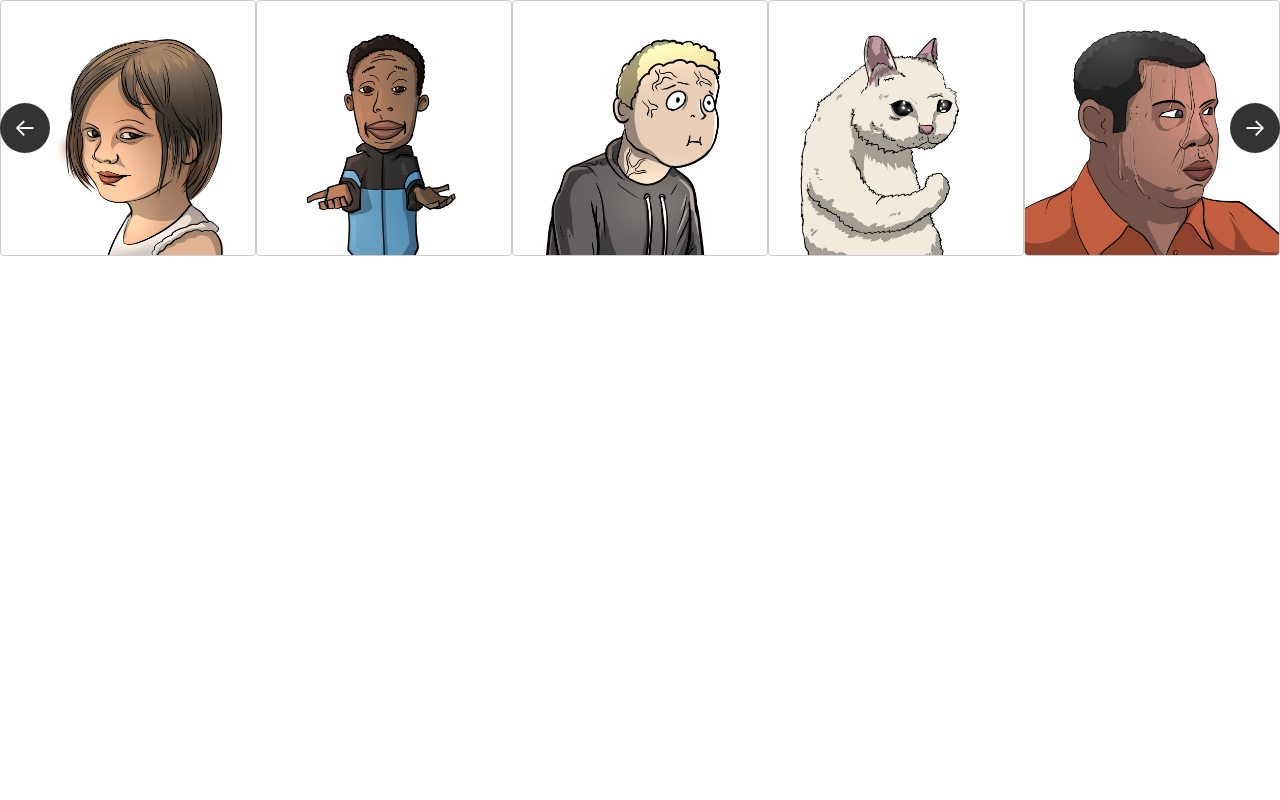
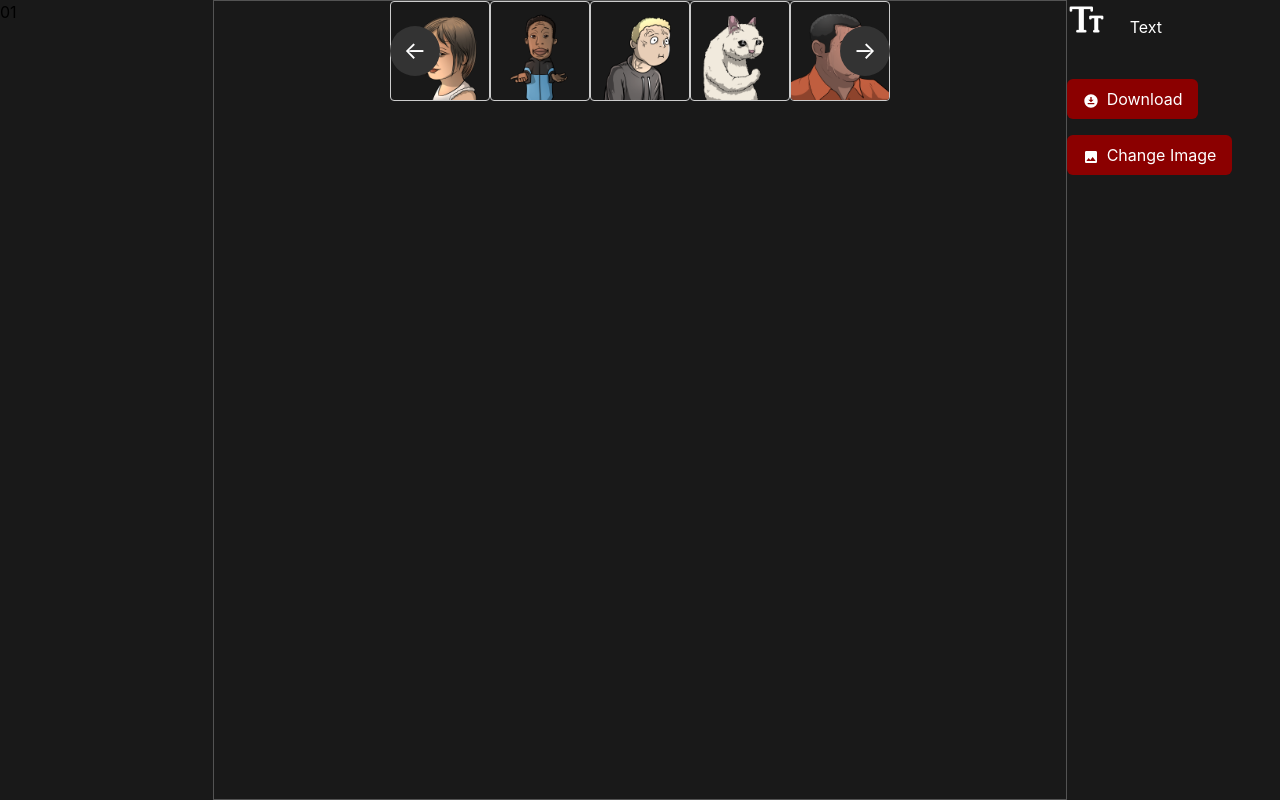
Before and after one commit to SphiriaDigital666/meme-generator, a React (Create React App) app: page / in a window 1280 px wide. Built offline with nearby package versions, Linux system fonts and the light colour scheme.

Commit message:
first commit

```diff
--- a/src/App.js
+++ b/src/App.js
@@ -4,6 +4,7 @@ import MainPage from "./components/Main-Page/MainPage";
 import NavBar from "./components/NavBar/NavBar";
 import Router from "./router/index";
 import MemeGenerator from "./components/Meme-Generator/MemeGenerator";
+import MemeEditor from "./components/Meme-Generator/MemeEditor";
 
 function App() {
   return (
@@ -11,7 +12,8 @@ function App() {
       {/* <MainPage /> */}
       {/* <NavBar /> */}
       {/* <Router /> */}
-      <MemeGenerator />
+      {/* <MemeGenerator /> */}
+      <MemeEditor />
     </div>
   );
 }
--- a/src/components/Meme-Generator/MemeEditor.jsx
+++ b/src/components/Meme-Generator/MemeEditor.jsx
@@ -1,18 +1,30 @@
-import React, { useState, useEffect, useRef } from "react";
+import React, { useState, useRef, useEffect } from "react";
 import Draggable from "react-draggable";
 import html2canvas from "html2canvas";
 import TextEditor from "./TextEditor";
 import ColorPicker from "./ColorPicker";
 import FontSelector from "./FontSelector";
 import FontSizeSelector from "./FontSizeSelector";
-import { MdDownloadForOffline } from "react-icons/md";
-
+import { MdDownloadForOffline, MdImage } from "react-icons/md";
+import ImageSelector from "./ImageSelector";
 import TextIcon from "../../assets/textEditor/Lowercase.png";
 
-const MemeEditor = ({ image }) => {
+import image1 from "../../assets/image01.png";
+import image2 from "../../assets/image02.png";
+import image3 from "../../assets/image03.png";
+import image4 from "../../assets/image04.png";
+import image5 from "../../assets/image05.png";
+import image6 from "../../assets/image06.png";
+import image7 from "../../assets/image07.png";
+import image8 from "../../assets/5.png";
+
+const images = [image1, image2, image3, image4, image5, image6, image7, image8];
+
+const MemeEditor = () => {
   const [texts, setTexts] = useState([]);
   const [selectedTextId, setSelectedTextId] = useState(null);
   const [currentColor, setCurrentColor] = useState("#ffffff");
+  const [selectedImage, setSelectedImage] = useState(null);
   const memeRef = useRef(null);
 
   useEffect(() => {
@@ -145,6 +157,11 @@ const MemeEditor = ({ image }) => {
     });
   };
 
+  const handleImageSelect = (image) => {
+    setSelectedImage(image);
+    // No need to hide the image selector
+  };
+
   return (
     <div className="grid grid-cols-12 h-screen">
       <div className="bg-[#191919] col-span-2">01</div>
@@ -155,8 +172,10 @@ const MemeEditor = ({ image }) => {
               ref={memeRef}
               style={{ position: "relative", display: "inline-block" }}
             >
+              {selectedImage ? (
+                <>
                   <img
-                src={image}
+                    src={selectedImage}
                     alt="Meme"
                     style={{ width: "100%", height: "auto" }}
                   />
@@ -186,7 +205,9 @@ const MemeEditor = ({ image }) => {
                           fontFamily: text.fontStyle,
                           cursor: "move",
                           border:
-                        text.id === selectedTextId ? "2px dotted #fff" : "none",
+                            text.id === selectedTextId
+                              ? "2px dotted #fff"
+                              : "none",
                         }}
                         onClick={() => handleSelectText(text.id)}
                       >
@@ -194,6 +215,10 @@ const MemeEditor = ({ image }) => {
                       </div>
                     </Draggable>
                   ))}
+                </>
+              ) : (
+                <ImageSelector onImageSelect={handleImageSelect} />
+              )}
             </div>
           </div>
         </div>
@@ -206,7 +231,7 @@ const MemeEditor = ({ image }) => {
         </div>
 
         <div className="flex">
-          {selectedTextId !== null && (
+          {selectedImage && selectedTextId !== null && (
             <div className="w-full">
               <div className=" border-b border-[#535353] py-3 px-4">
                 <TextEditor
@@ -242,21 +267,31 @@ const MemeEditor = ({ image }) => {
                   currentSize={
                     texts.find((text) => text.id === selectedTextId)?.fontSize
                   }
-                  onSizeChange={handleFontSizeChange}
+                  onFontSizeChange={handleFontSizeChange}
                 />
               </div>
+            </div>
+          )}
 
-              <div className="flex items-center justify-center text-white py-3">
-                <button onClick={handleDownloadMeme}>
-                  <div className="flex items-center justify-center gap-2 bg-[#9fcc26] py-1 px-2 rounded-md text-[#2e2e2e]">
-                    Download Meme{" "}
-                    <MdDownloadForOffline className="text-[22px] text-[#464646]" />
-                  </div>
+          <div className="self-end">
+            <button
+              className="bg-[#8B0000] text-white py-2 px-4 rounded-md mt-4"
+              onClick={handleDownloadMeme}
+              disabled={!selectedImage}
+            >
+              <MdDownloadForOffline className="inline mr-2" />
+              Download
             </button>
           </div>
         </div>
-          )}
-        </div>
+
+        <button
+          className="bg-[#8B0000] text-white py-2 px-4 rounded-md mt-4"
+          onClick={() => setSelectedImage(null)} // Option to clear the image
+        >
+          <MdImage className="inline mr-2" />
+          Change Image
+        </button>
       </div>
     </div>
   );
```
Lines whose indentation alone changed are shown as unchanged.
